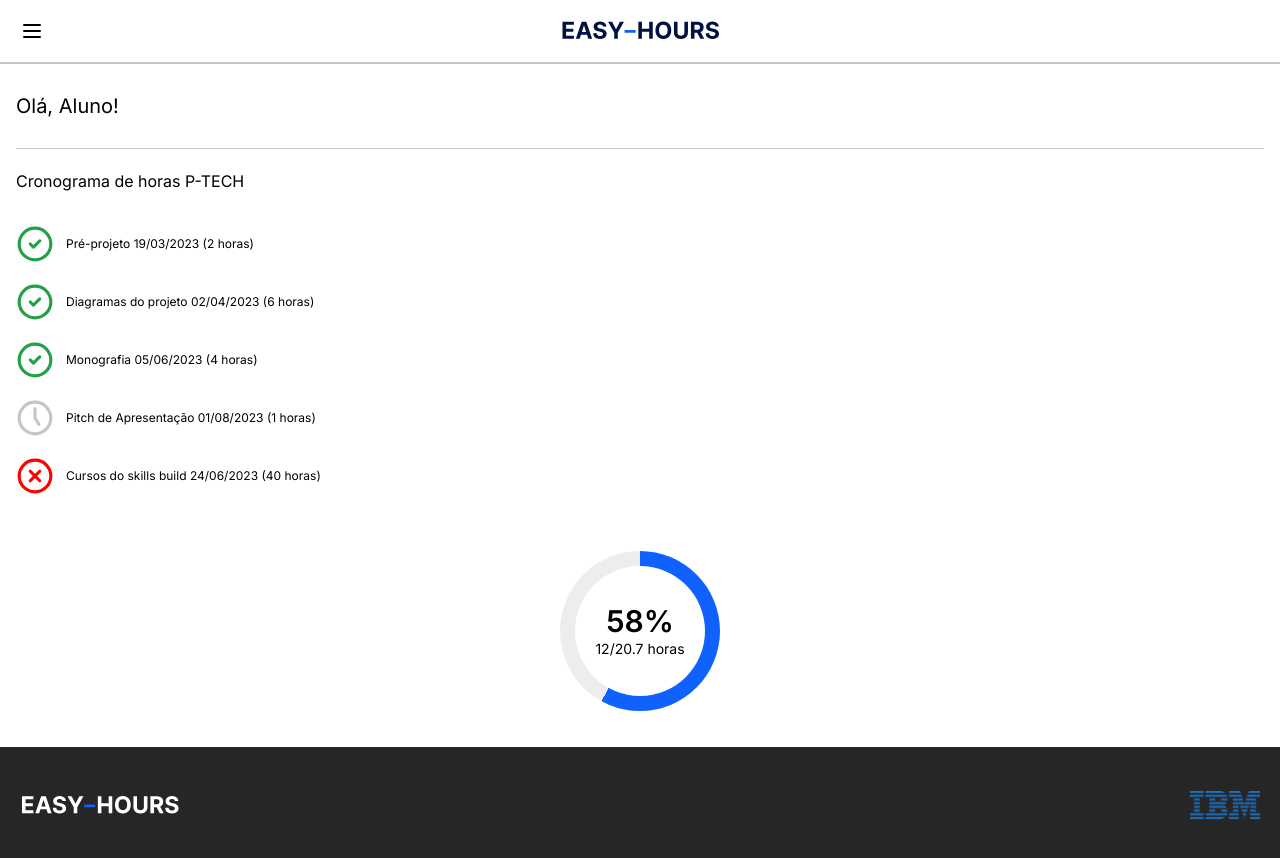
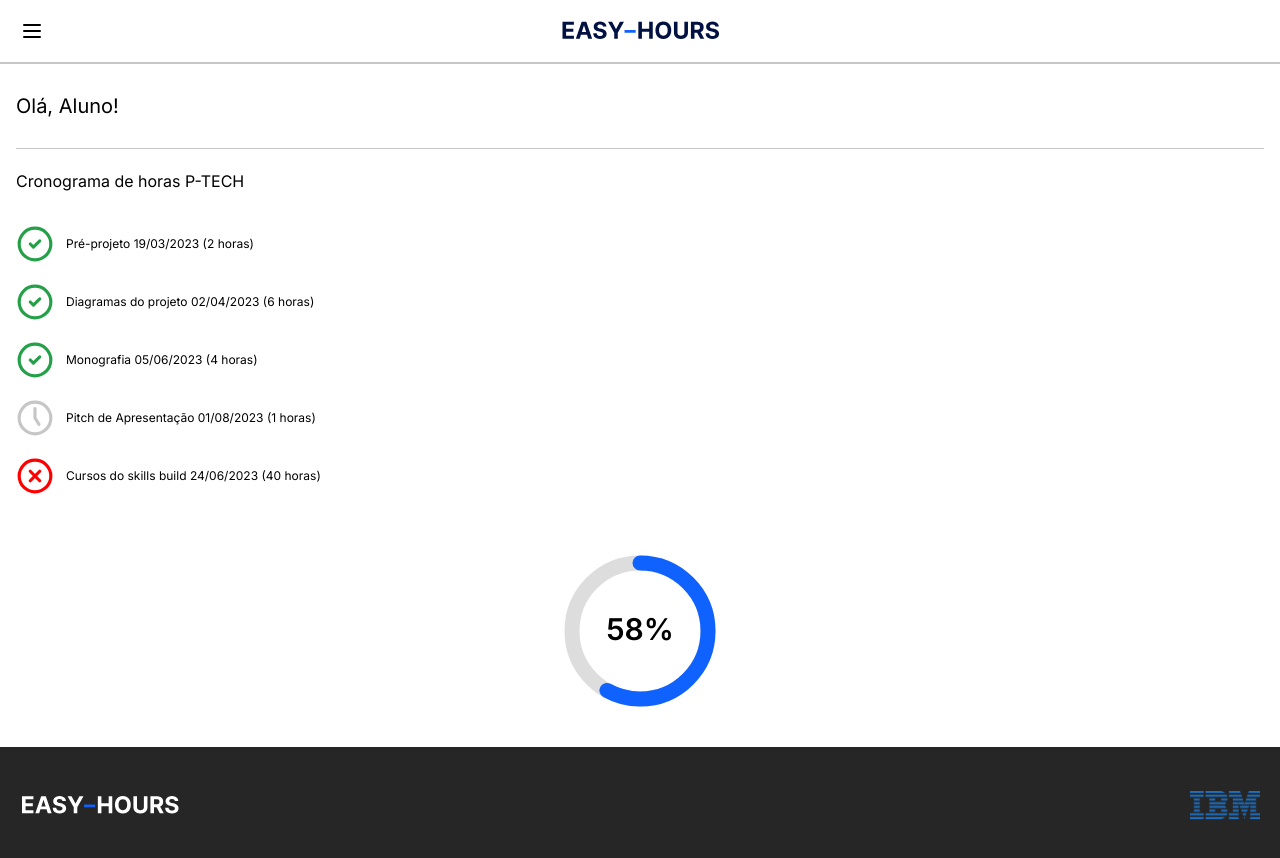
Before and after one commit to gabrielMendes21/tcc-etecZL, a Next.js app in the folder front/: page / in a window 1280 px wide. Shown: the top 858 px of the page. Built offline with nearby package versions, Linux system fonts and the light colour scheme.

Commit message:
change circle progress

```diff
--- a/front/src/app/page.jsx
+++ b/front/src/app/page.jsx
@@ -1,6 +1,7 @@
 "use client"
 
-import Progress from '@/components/Progress'
+import CircleProgress from '@/components/circle/CircleProgress'
+// import Progress from '@/components/Progress'
 import Task from '@/components/Task'
 
 export default function Home() {
@@ -20,7 +21,8 @@ export default function Home() {
         <Task name="Cursos do skills build" hours={40} dueDate="24/06/2023" taskStatus="overdue" />
       </div>
 
-      <Progress percentage={58} />
+      {/* <Progress percentage={58} /> */}
+      <CircleProgress percentage={58} />
     </main>
   )
 }
--- a/front/src/components/Header.jsx
+++ b/front/src/components/Header.jsx
@@ -37,7 +37,7 @@ export default function Header({ hasMenu }) {
                 left: isOpen ? "0" : "-100%",
             }} />
             <Link href="/">
-                <Image src={darkLogo} alt="logo" className='absolute top-1/2 left-1/2 -translate-x-1/2 -translate-y-1/2' />
+                <Image src={darkLogo} onClick={() => setIsOpen(false)} alt="logo" className='absolute top-1/2 left-1/2 -translate-x-1/2 -translate-y-1/2' />
             </Link>
         </header>
     )
--- /dev/null
+++ b/front/src/components/circle/CircleProgress.jsx
@@ -0,0 +1,40 @@
+import './styles.css'
+
+export default function CircleProgress({percentage}) {
+    const circleSize = "160"
+    const radius = 68
+    const dashArray = radius * Math.PI * 2
+    const dashOffset = dashArray - (dashArray * percentage) / 100
+
+    return (
+        <div className='mt-14 self-center'>
+            <svg
+                width={circleSize}
+                height={circleSize}
+                viewBox={`0 0 ${circleSize} ${circleSize}`}
+            >
+                <circle
+                    className="circle-background"
+                    cx={circleSize / 2}
+                    cy={circleSize / 2}
+                    strokeWidth="15px"
+                    r={radius}
+                />
+
+                <circle
+                    className="circle-progress"
+                    cx={circleSize / 2}
+                    cy={circleSize / 2}
+                    strokeWidth="15px"
+                    r={radius}
+                    style={{
+                        strokeDasharray: dashArray,
+                        strokeDashoffset: dashOffset
+                    }}
+                    transform={`rotate(-90 ${circleSize / 2} ${circleSize / 2})`}
+                />
+                <text x="50%" y="50%" dy="0.3em" textAnchor='middle' className='text-3xl font-semibold'>{percentage}%</text>
+            </svg>
+        </div>
+    )
+}
--- /dev/null
+++ b/front/src/components/circle/styles.css
@@ -0,0 +1,11 @@
+.circle-background {
+    fill: none;
+    stroke: #DDD;
+}
+
+.circle-progress {
+    fill: none;
+    stroke: #0F62FE;
+    stroke-linecap: round;
+    stroke-linejoin: round;
+}
```
